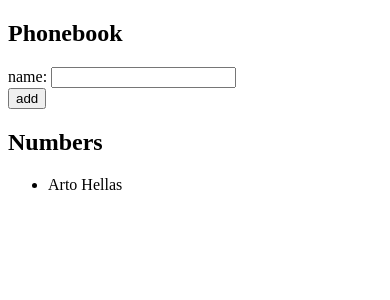
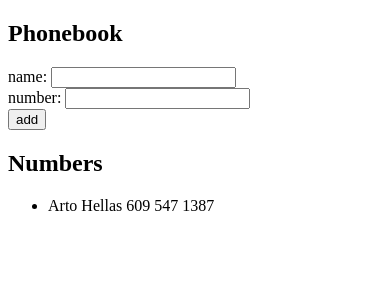
Before and after one commit to mulhod/fullstack_course, a React (Create React App) app in the folder part2/phonebook/: page / in a window 390 px wide. Shown: the top 300 px of the page. Built offline with nearby package versions, Linux system fonts and the light colour scheme.

Commit message:
part2.8: The Phonebook Step3

```diff
--- a/part2/phonebook/src/components/App.js
+++ b/part2/phonebook/src/components/App.js
@@ -2,13 +2,20 @@
 
 const App = () => {
   const [ persons, setPersons ] = useState([
-    { name: 'Arto Hellas' }
+    {
+      name: 'Arto Hellas',
+      number: '609 547 1387'
+    }
   ])
   const [ newName, setNewName ] = useState('')
+  const [ newNumber, setNewNumber ] = useState('')
 
   const handleNameChange = (event) => {
-    console.log(event.target.value)
     setNewName(event.target.value)
+  }
+
+  const handleNumberChange = (event) => {
+    setNewNumber(event.target.value)
   }
 
   const addPerson = (event) => {
@@ -18,11 +25,13 @@
       return
     }
     const personObject = {
-      name: newName
+      name: newName,
+      number: newNumber
     }
 
     setPersons(persons.concat(personObject))
     setNewName('')
+    setNewNumber('')
   }
 
   return (
@@ -33,12 +42,15 @@
           name: <input value={newName} onChange={handleNameChange} />
         </div>
         <div>
+          number: <input value={newNumber} onChange={handleNumberChange} />
+        </div>
+        <div>
           <button type="submit">add</button>
         </div>
       </form>
       <h2>Numbers</h2>
       <ul>
-        {persons.map(person => <li key={person.name}>{person.name}</li>)}
+        {persons.map(person => <li key={person.name}>{person.name} {person.number}</li>)}
       </ul>
     </div>
   )
```
